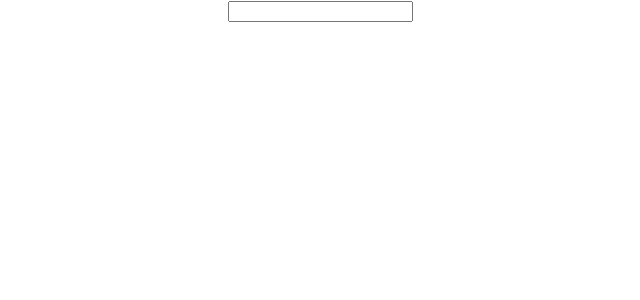
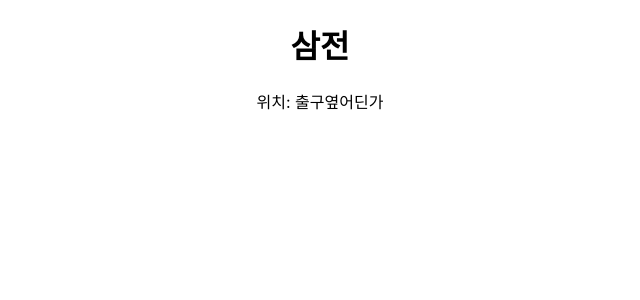
Before and after one commit to ToongGary/metro-toilet, a React (Create React App) app: page /toilet/1 in a window 1280 px wide. Shown: the top 300 px of the page, without its empty margins (320-960 px from the left). Built offline with nearby package versions, Linux system fonts and the light colour scheme.

Commit message:
Add toilet page

```diff
--- a/package.json
+++ b/package.json
@@ -12,6 +12,7 @@
     "@types/react-dom": "^18.0.10",
     "react": "^18.2.0",
     "react-dom": "^18.2.0",
+    "react-router-dom": "^6.6.1",
     "react-scripts": "5.0.1",
     "typescript": "^4.9.4",
     "web-vitals": "^2.1.4"
--- a/src/App.tsx
+++ b/src/App.tsx
@@ -2,11 +2,18 @@ import React from "react";
 import logo from "./logo.svg";
 import "./App.css";
 import Search from "./Search";
+import ToiletInfo from "./ToiletInfo";
+import { BrowserRouter, Routes, Route } from "react-router-dom";
 
 function App() {
   return (
     <div className="App">
-      <Search />
+      <BrowserRouter>
+        <Routes>
+          <Route path="/" element={<Search />} />
+          <Route path="/toilet/:id" element={<ToiletInfo />} />
+        </Routes>
+      </BrowserRouter>
     </div>
   );
 }
--- a/src/Search.tsx
+++ b/src/Search.tsx
@@ -1,5 +1,6 @@
-import React from "react";
-
+import React, { ChangeEvent } from "react";
+import { Link } from "react-router-dom";
+import { serialize } from "v8";
 function Search() {
   const dummy_stations = [
     { name: "삼전", code: "123", line: [2], inner: true },
@@ -14,13 +15,19 @@ function Search() {
     return station.name.includes(search);
   });
 
+  function handleTextInput(e: ChangeEvent<HTMLInputElement>) {
+    setSearch(e.target.value);
+  }
+  console.log(search);
   return (
     <div>
-      <input type="text" value={search} onChange={(e) => setSearch(e.target.value)} />
+      <input type="text" value={search} onChange={handleTextInput} />
       {search && (
         <ul>
           {filterdStations.map((station) => (
-            <li key={station.code}>{station.name}</li>
+            <li key={station.code}>
+              <Link to={"/toilet/" + station.code}>{station.name}</Link>
+            </li>
           ))}
         </ul>
       )}
--- /dev/null
+++ b/src/ToiletInfo.tsx
@@ -0,0 +1,14 @@
+import React from "react";
+
+function ToiletInfo() {
+  const dummy_stations = { name: "삼전", code: "123", line: [2], location: "출구옆어딘가" };
+
+  return (
+    <div>
+      <h1>{dummy_stations.name}</h1>
+      <p>위치: {dummy_stations.location}</p>
+    </div>
+  );
+}
+
+export default ToiletInfo;
```
Also changed, not shown: 1 other file (tests, documents, lock files or other folders).
